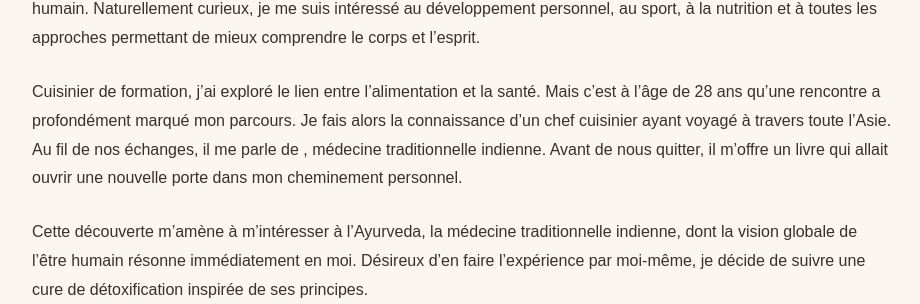
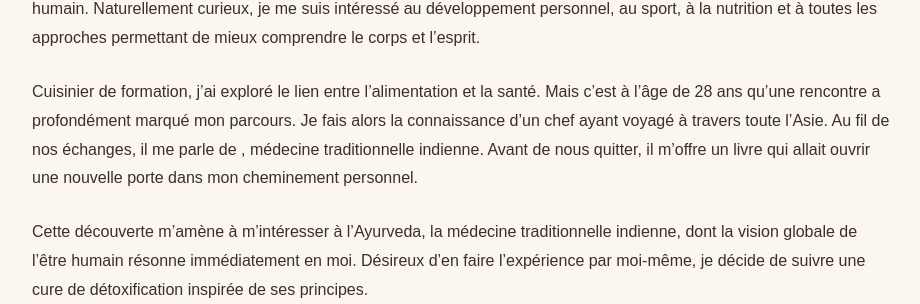
Before and after one commit to evequemathisgd-code/Sant-.Horizon, a Flask app: page /philosophie in a window 1280 px wide. Shown: the part 828-1132 px from the top of the page, without its empty margins (178-1098 px from the left). Run offline with Flask 3, Linux system fonts and the light colour scheme.

```diff
--- a/projet_s_be/templates/philosophie.html
+++ b/projet_s_be/templates/philosophie.html
@@ -84,7 +84,7 @@
         <p>
             Cuisinier de formation, j’ai exploré le lien entre l’alimentation
             et la santé. Mais c’est à l’âge de 28 ans qu’une rencontre a profondément
-            marqué mon parcours. Je fais alors la connaissance d’un chef cuisinier ayant
+            marqué mon parcours. Je fais alors la connaissance d’un chef ayant
             voyagé à travers toute l’Asie. Au fil de nos échanges, il me parle de
             , médecine traditionnelle indienne.
             Avant de nous quitter, il m’offre un livre qui allait ouvrir une nouvelle
```
